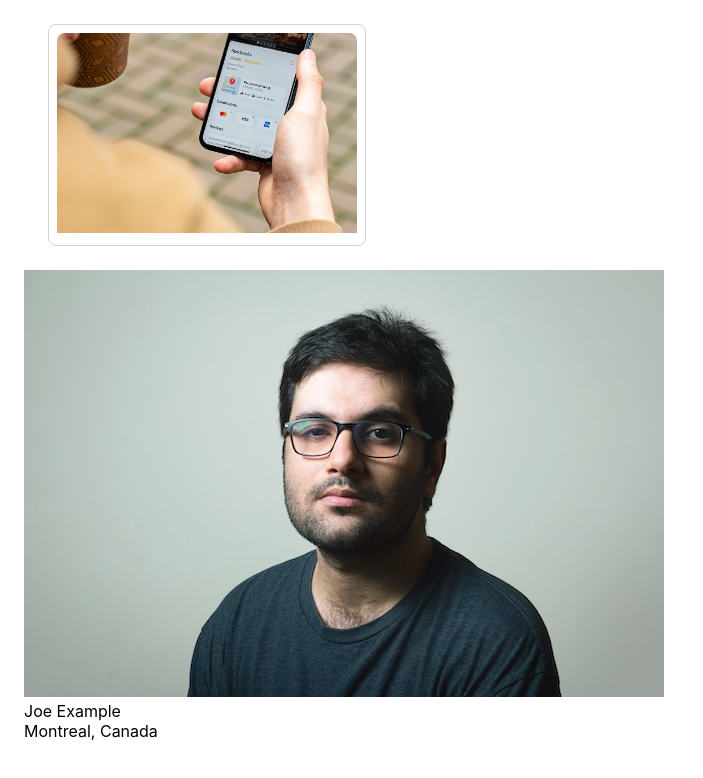
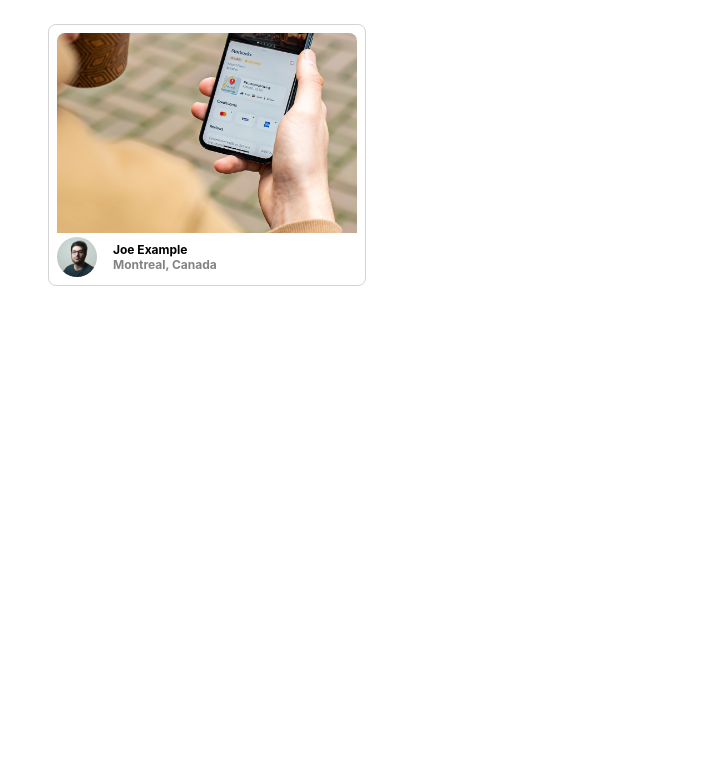
Before and after one commit to Jesse-D-Miller/photolabs, a React (Vite) app in the folder frontend/: page / in a window 1280 px wide. Shown: the top 778 px of the page, without its empty margins (0-703 px from the left). Built offline with nearby package versions, Linux system fonts and the light colour scheme; the HTML template or start-up script is replaced by a standard one.

Commit message:
minor chages as per AI suggestion

```diff
--- a/frontend/src/components/PhotoListItem.jsx
+++ b/frontend/src/components/PhotoListItem.jsx
@@ -4,17 +4,17 @@
   const { location, urls, user } = props.sampleDataForPhotoListItem;
 
   return (
-    <div className="PhotoListItem">
-      <div className="photo-list__item">
+    <div className="photo-list__item">
+      <div>
         <img className="photo-list__image" src={urls.regular} alt={`photolabs photo by ${user.username}`} />
       </div>
       <div className="photo-list__user-details">
         <img className="photo-list__user-profile" src={user.profile} alt={`${user.username} profile picture`} />
         <div className="photo-list__user-info" >
           {user.name}
-        </div>
-        <div className="photo-list__user-location ">
-          {`${location.city}, ${location.country}`}
+          <div className="photo-list__user-location ">
+            {`${location.city}, ${location.country}`}
+          </div>
         </div>
       </div>
     </div>
```
